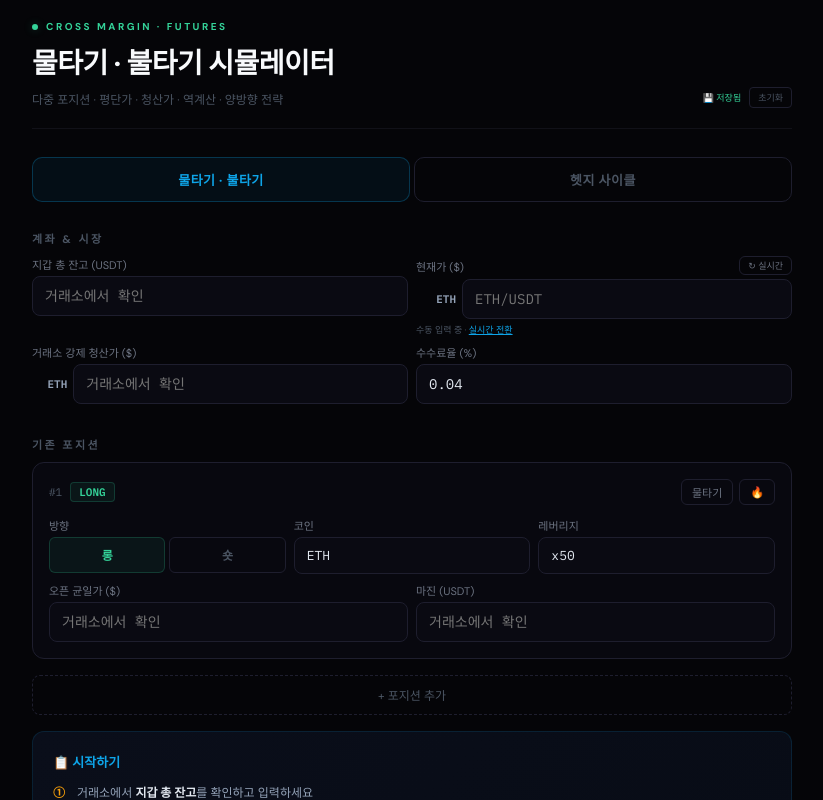
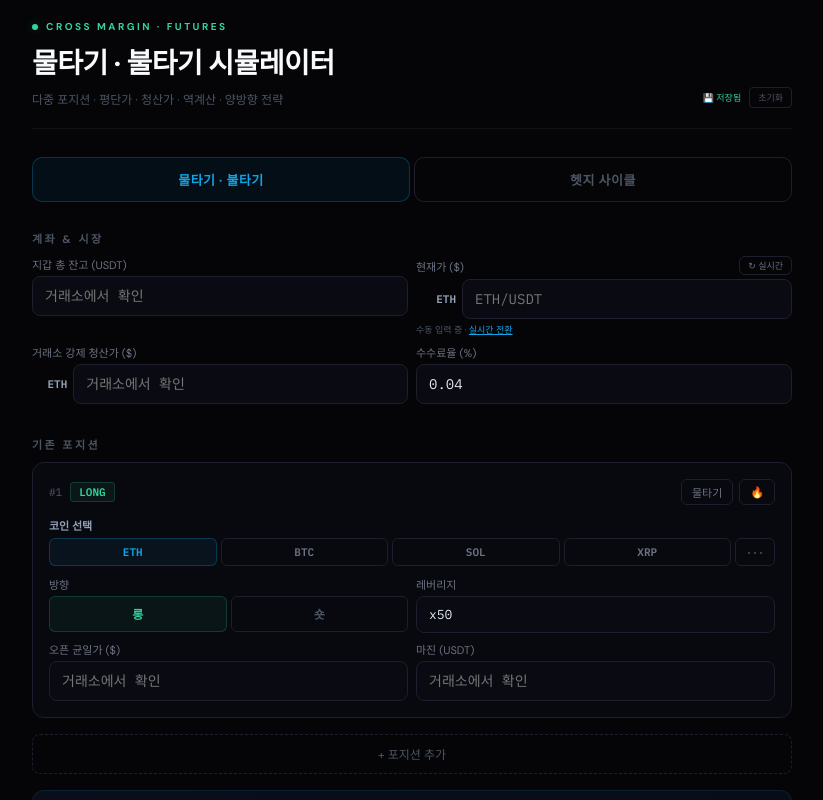
Before and after one commit to qwfgsdg/calc-simulator, a Next.js app: page /calc in a window 1280 px wide. Shown: the top 800 px of the page, without its empty margins (228-1051 px from the left). Built offline with nearby package versions, Linux system fonts and the light colour scheme.

Commit message:
Update simulator-v4.jsx
초기화면 코인 선택 배치 및 표시 개선

```diff
--- a/app/calc/simulator-v4.jsx
+++ b/app/calc/simulator-v4.jsx
@@ -5,6 +5,8 @@ import { useState, useCallback, useMemo, useEffect, useRef } from "react";
    ═══════════════════════════════════════════ */
 const uid = () => Math.random().toString(36).slice(2, 9);
 const COINS = ["ETH", "BTC", "SOL", "XRP", "DOGE", "ADA", "AVAX", "LINK"];
+const COINS_PRIMARY = ["ETH", "BTC", "SOL", "XRP"];  // 버튼으로 표시
+const COINS_MORE = ["DOGE", "ADA", "AVAX", "LINK"];   // 더보기
 const LEV_PRESETS = [5, 10, 20, 25, 50, 75, 100, 125];
 
 const n = (v) => Number(v) || 0;
@@ -3679,6 +3681,7 @@ function Inp({ value, onChange, ph }) {
 }
 
 function PosCard({ pos, idx, isSel, isPyraLocked, isPyraCounter, onSelect, onPyra, onUpdate, onRemove, canRemove, cp }) {
+  const [showMoreCoins, setShowMoreCoins] = useState(false);
   const dirC = pos.dir === "long" ? "#34d399" : "#f87171";
   const ep = n(pos.entryPrice), mg = n(pos.margin), lev = n(pos.leverage);
   const notional = mg * lev;
@@ -3686,9 +3689,20 @@ function PosCard({ pos, idx, isSel, isPyraLocked, isPyraCounter, onSelect, onPyr
   const sign = pos.dir === "long" ? 1 : -1;
   const pnl = cp > 0 && qty > 0 ? sign * (cp - ep) * qty : null;
   const roe = pnl != null && mg > 0 ? (pnl / mg) * 100 : null;
+  const isEmpty = ep === 0 && mg === 0;
 
   const borderColor = isPyraCounter ? "#f59e0b" : isPyraLocked ? "#6b728044" : isSel ? "#0ea5e9" : "#1e1e2e";
   const bgColor = isPyraCounter ? "#120e04" : isPyraLocked ? "#0a0a0e" : isSel ? "#060a14" : "#08080f";
+
+  const isPrimary = COINS_PRIMARY.includes(pos.coin);
+  const coinBtnStyle = (c) => ({
+    padding: "6px 0", fontSize: 11, fontWeight: 600, borderRadius: 6, cursor: "pointer",
+    border: `1px solid ${pos.coin === c ? "#0ea5e944" : "#1e1e2e"}`,
+    background: pos.coin === c ? "#0ea5e912" : "transparent",
+    color: pos.coin === c ? "#0ea5e9" : "#6b7280",
+    fontFamily: "'IBM Plex Mono'", transition: "all 0.15s",
+    flex: 1, minWidth: 0,
+  });
 
   return (
     <div style={{ ...S.card, borderColor, background: bgColor }}>
@@ -3723,7 +3737,45 @@ function PosCard({ pos, idx, isSel, isPyraLocked, isPyraCounter, onSelect, onPyr
           {canRemove && <button onClick={onRemove} style={{ ...S.miniBtn, color: "#f87171", borderColor: "#1e1e2e" }}>삭제</button>}
         </div>
       </div>
-      <div style={S.grid3}>
+
+      {/* 코인 선택: 버튼 그룹 */}
+      <div style={{ marginBottom: 10 }}>
+        <div style={{ fontSize: 11, color: isEmpty ? "#94a3b8" : "#6b7280", marginBottom: 5, fontFamily: "'DM Sans'", fontWeight: isEmpty ? 600 : 400 }}>
+          {isEmpty ? "코인 선택" : "코인"}
+        </div>
+        <div style={{ display: "flex", gap: 4 }}>
+          {COINS_PRIMARY.map((c) => (
+            <button key={c} onClick={() => { onUpdate(pos.id, "coin", c); setShowMoreCoins(false); }} style={coinBtnStyle(c)}>
+              {c}
+            </button>
+          ))}
+          <button
+            onClick={() => setShowMoreCoins(!showMoreCoins)}
+            style={{
+              ...coinBtnStyle("__more__"),
+              flex: "none", width: 40,
+              border: `1px solid ${(!isPrimary || showMoreCoins) ? "#0ea5e944" : "#1e1e2e"}`,
+              background: (!isPrimary || showMoreCoins) ? "#0ea5e912" : "transparent",
+              color: (!isPrimary || showMoreCoins) ? "#0ea5e9" : "#4b5563",
+              fontSize: 10,
+            }}
+          >
+            {!isPrimary ? pos.coin : "···"}
+          </button>
+        </div>
+        {showMoreCoins && (
+          <div style={{ display: "flex", gap: 4, marginTop: 4 }}>
+            {COINS_MORE.map((c) => (
+              <button key={c} onClick={() => { onUpdate(pos.id, "coin", c); setShowMoreCoins(false); }} style={coinBtnStyle(c)}>
+                {c}
+              </button>
+            ))}
+          </div>
+        )}
+      </div>
+
+      {/* 방향 + 레버리지 */}
+      <div style={S.grid2}>
         <Fld label="방향">
           <div style={{ display: "flex", gap: 4 }}>
             {["long", "short"].map((d) => (
@@ -3736,11 +3788,6 @@ function PosCard({ pos, idx, isSel, isPyraLocked, isPyraCounter, onSelect, onPyr
               }}>{d === "long" ? "롱" : "숏"}</button>
             ))}
           </div>
-        </Fld>
-        <Fld label="코인">
-          <select value={pos.coin} onChange={(e) => onUpdate(pos.id, "coin", e.target.value)} style={S.sel}>
-            {COINS.map((c) => <option key={c} value={c}>{c}</option>)}
-          </select>
         </Fld>
         <Fld label="레버리지">
           <select value={pos.leverage} onChange={(e) => onUpdate(pos.id, "leverage", Number(e.target.value))} style={S.sel}>
```
